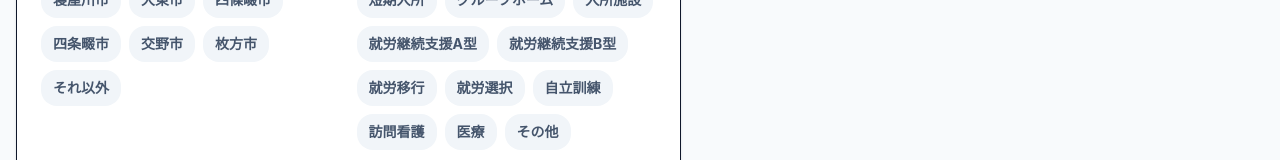
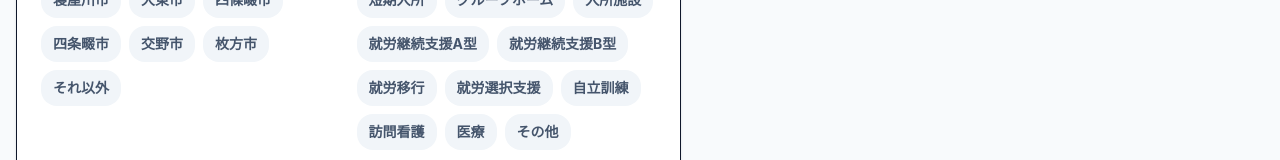
Before and after one commit to fukuside/social-resource-search, a React (Vite) app: page / in a window 1280 px wide. Shown: the part 382-542 px from the top of the page. Built offline with nearby package versions, Linux system fonts and the light colour scheme.

Commit message:
構造を修正

```diff
--- a/src/App.jsx
+++ b/src/App.jsx
@@ -49,7 +49,7 @@ const SERVICE_TYPES = [
   '就労継続支援A型',
   '就労継続支援B型',
   '就労移行',
-  '就労選択',
+  '就労選択支援',
   '自立訓練',
   '訪問看護',
   '医療',
```
